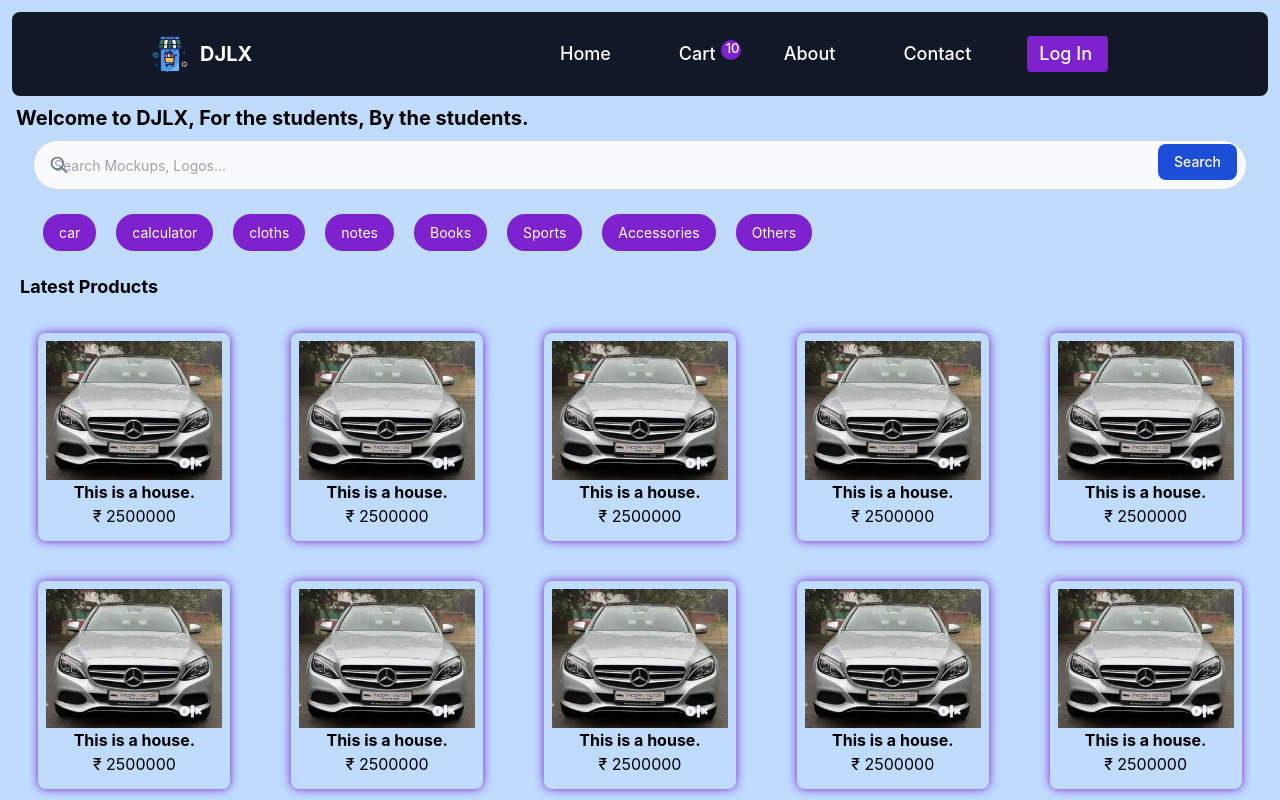
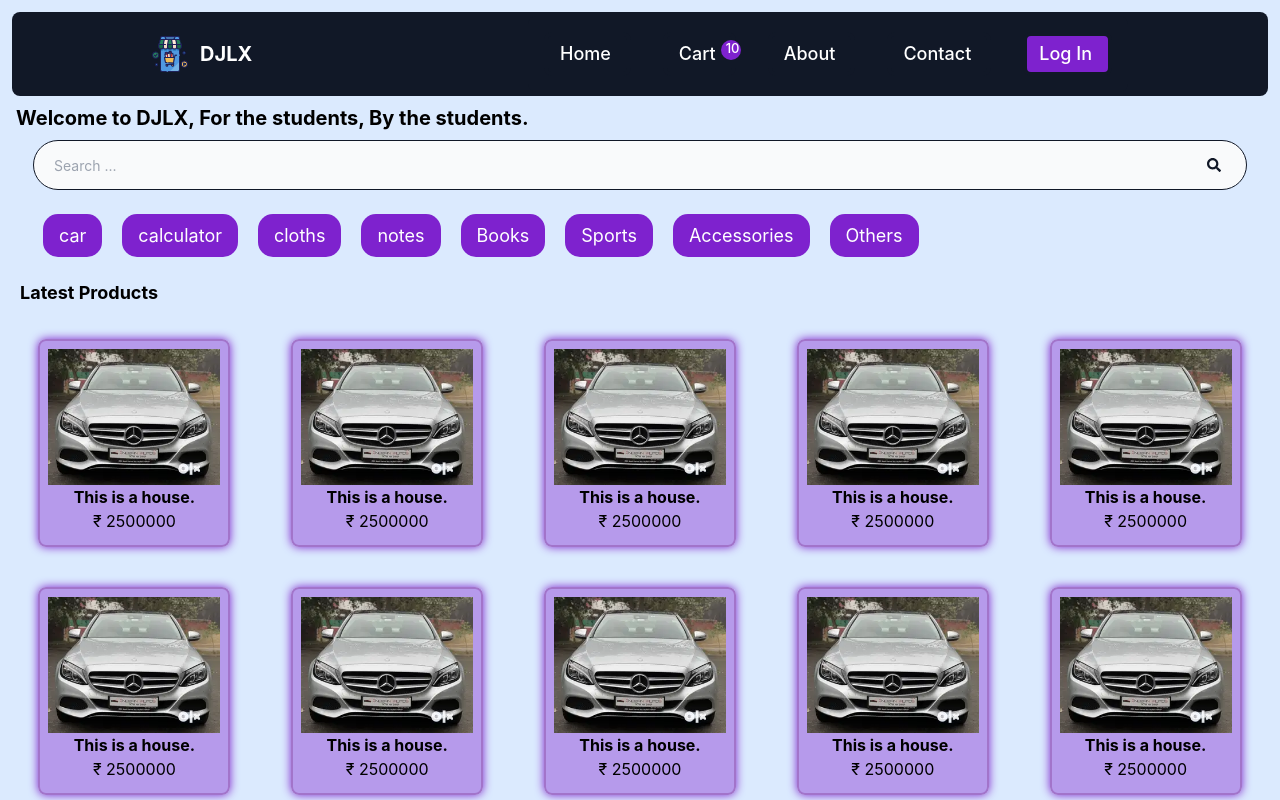
Before and after one commit to shantanuSakpal/DJLX, a React (Create React App) app: page / in a window 1280 px wide. Shown: the top 800 px of the page. Built offline with nearby package versions, Linux system fonts and the light colour scheme.

Commit message:
navbar fix

```diff
--- a/src/App.jsx
+++ b/src/App.jsx
@@ -16,7 +16,7 @@
 const App = () => {
 
   return (
-    <div className="p-2 bg-blue-200">
+    <div className="p-2 bg-blue-100 ">
 
       <Router>
         <Header />
--- a/src/components/ProductCards.jsx
+++ b/src/components/ProductCards.jsx
@@ -6,7 +6,7 @@
     const price = 2500000;
     const title = "This is a house.";
     return (
-        <div className='product-cards  rounded-lg my-5 mx-5 pb-3 pt-2 px-2 shadow-lg shadow-purple-700 hover:shadow-custom  text-center'>
+        <div className='product-cards  rounded-lg my-5 mx-5 pb-3 pt-2 px-2 shadow-lg shadow-purple-700 hover:shadow-custom  text-center bg-purple-700 bg-opacity-40'>
             <div>
                 <img src={dummyImage} alt="dummy" />
             </div>
--- a/src/components/Searchbar/SerachBar.jsx
+++ b/src/components/Searchbar/SerachBar.jsx
@@ -1,22 +1,20 @@
 import React from 'react'
 import SuggestionButtons from './SuggestionButton'
-
+import { FaSearch } from 'react-icons/fa'
 const SerachBar = () => {
   return (
     <div className='search-bar w-full ' >
 
-<form>
-    <label for="default-search" class="mb-2 text-sm font-medium text-gray-900 sr-only ">Search</label>
-    <div class="relative">
-        <div class="absolute inset-y-0 left-0 flex items-center pl-3 pointer-events-none ml-1">
-            <svg aria-hidden="true" class="w-5 h-5 text-gray-500 " fill="none" stroke="currentColor" viewBox="0 0 24 24" xmlns="http://www.w3.org/2000/svg"><path stroke-linecap="round" stroke-linejoin="round" stroke-width="2" d="M21 21l-6-6m2-5a7 7 0 11-14 0 7 7 0 0114 0z"></path></svg>
+      <form>
+        <label htmlFor="default-search" className="mb-2 text-sm font-medium text-gray-900 sr-only ">Search</label>
+        <div className="relative">
+
+          <input type="search" id="default-search" className="block w-full p-4 pl-10 text-sm text-gray-900 border border-gray-900  rounded-lg bg-gray-50 focus:ring-gray-900  focus:border-gray-900    placeholder-purborder-gray-900   " placeholder="Search ..." required />
+          <button type="submit" className="text-gray-900 absolute right-2.5 top-1 bottom-1  focus:ring-4 focus:outline-none focus:ring-gray-900 font-medium rounded-lg text-sm px-4 py-2 "><FaSearch /></button>
         </div>
-        <input type="search" id="default-search" class="block w-full p-4 pl-10 text-sm text-gray-900 border border-gray-300 rounded-lg bg-gray-50 focus:ring-blue-500 focus:border-blue-500   placeholder-gray-400  " placeholder="Search Mockups, Logos..." required />
-        <button type="submit" class="text-white absolute right-2.5 bottom-2.5 bg-blue-700 hover:bg-blue-800 focus:ring-4 focus:outline-none focus:ring-blue-300 font-medium rounded-lg text-sm px-4 py-2   ">Search</button>
-    </div>
-</form>
+      </form>
 
-        <SuggestionButtons items = {['car', 'calculator', 'cloths', 'notes', 'Books', 'Sports', 'Accessories', 'Others']}/>
+      <SuggestionButtons items={['car', 'calculator', 'cloths', 'notes', 'Books', 'Sports', 'Accessories', 'Others']} />
 
     </div>
   )
--- a/src/components/Searchbar/SuggestionButton.jsx
+++ b/src/components/Searchbar/SuggestionButton.jsx
@@ -1,18 +1,15 @@
 import React from 'react'
 
-const SuggestionButtons = ({items}) => {
+const SuggestionButtons = ({ items }) => {
   return (
     <div className='suggestion-btn '>
 
-        {
-            items.map((item)=>(
-                <button>{item}</button>
+      {
+        items.map((item, id) => (
+          <button key={id}>{item}</button>
 
-            ))
-        }
-
-
-
+        ))
+      }
 
     </div>
   )
--- a/src/styles/index.css
+++ b/src/styles/index.css
@@ -27,14 +27,13 @@
   width: 12rem;
   height : 13rem;
   transition-duration: 200ms;
+  border: 2px solid var(--purple-500);
 
 
 }
 .product-cards:hover{
 
   transform: translate(-5px ,-5px);
-  border:#9027eb solid 1px;
-
 
 }
 .cart-counter{
@@ -70,15 +69,7 @@
 
 }
 
-@media only screen and (max-width: 600px) {
-  .product-cards{
-    width: 13rem;
-    height : 13rem;
 
-
-
-  }
-}
 
 .btn {
   display: inline-block;
@@ -179,9 +170,19 @@
 .suggestion-btn button{
   background-color: var(--purple);
   margin: 10px 10px;
-  border-radius: 18px;
+  border-radius: 15px;
   padding: 8px 16px;
   color: #fff;
-  font-size: 14px;
+  font-size: 18px;
 
 }
+
+@media only screen and (max-width: 600px) {
+  .product-cards{
+    width: 13rem;
+    height : 13rem;
+
+
+
+  }
+}
```
